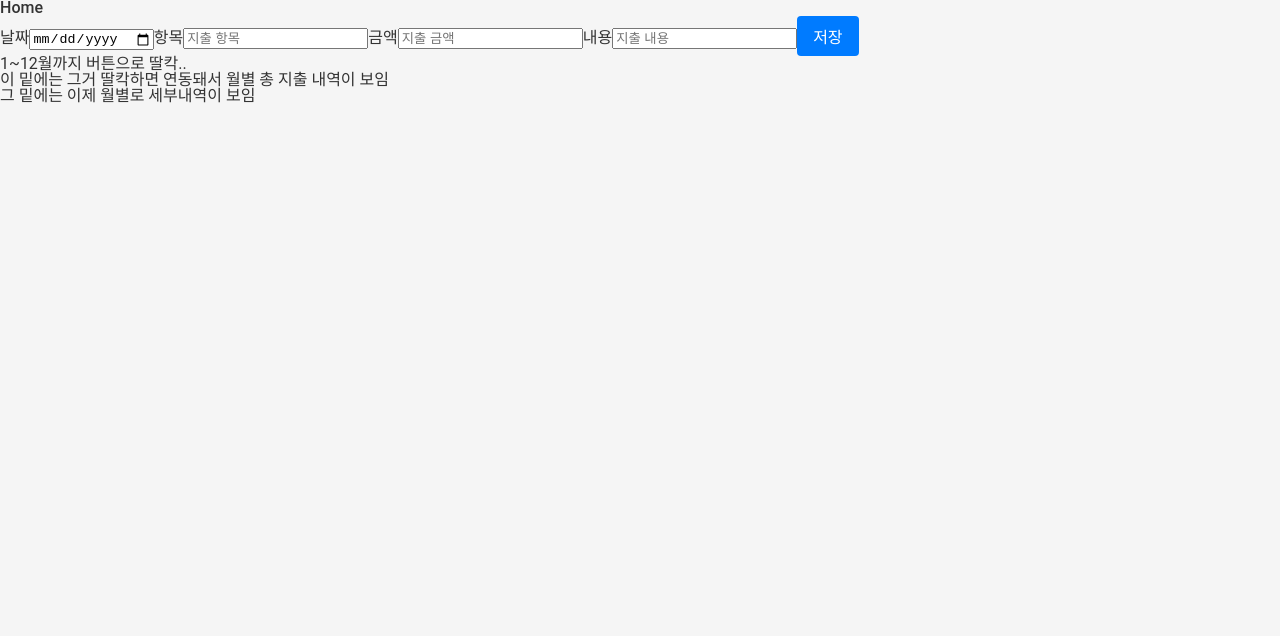
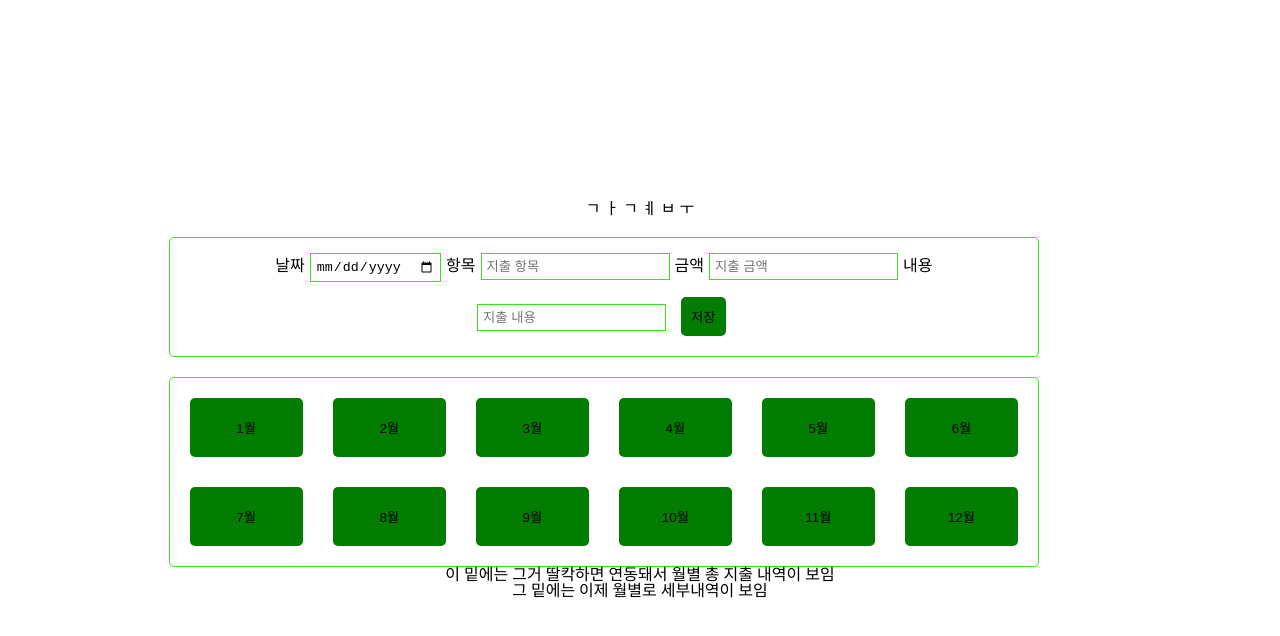
Before and after one commit to MiMing-00/Sparta_financial-ledger, a React (Vite) app: page / in a window 1280 px wide. Shown: the top 636 px of the page. Built offline with nearby package versions, Linux system fonts and the light colour scheme.

Commit message:
display 고뇌 중...

```diff
--- a/src/App.jsx
+++ b/src/App.jsx
@@ -1,8 +1,10 @@
 import Router from "./shard/Router";
+import GlobalStyles from "./styles/GlobalStyles";
 
 function App() {
   return (
     <>
+      <GlobalStyles />
       <Router />
     </>
   );
--- a/src/components/ExpenseForm.jsx
+++ b/src/components/ExpenseForm.jsx
@@ -1,4 +1,37 @@
 import React from "react";
+import styled from "styled-components";
+
+const FormContainer = styled.div`
+  display: grid;
+  grid-gap: 10px;
+  border: 1px solid #39e11b;
+  border-radius: 5px;
+  padding: 10px;
+  margin: 20px 0 20px 0;
+  width: 90%;
+  justify-items: center;
+  align-items: center;
+`;
+
+const Input = styled.input`
+  border: 1px solid #39e11b;
+  margin: 5px;
+  padding: 5px;
+`;
+
+const FormButton = styled.button`
+  background-color: #027d02;
+  border: none;
+  border-radius: 5px;
+  margin: 10px;
+  padding: 10px;
+  cursor: pointer;
+
+  &:hover {
+    background-color: #39e11b;
+    color: white;
+  }
+`;
 
 const ExpenseForm = ({ setExpenses }) => {
   const onSubmitForm = (event) => {
@@ -22,21 +55,22 @@ const ExpenseForm = ({ setExpenses }) => {
     //해당월을 누르면 날짜가 해당월의 1월로 된다. 나중에 구현하기.
     //이거는 expensesbymonth와 연계하기
   };
+  const inputs = ["날짜", "항목", "금약", "내용"];
 
   return (
-    <>
+    <FormContainer>
       <form onSubmit={onSubmitForm}>
         날짜
-        <input type="date" name="date" />
+        <Input type="date" name="date" />
         항목
-        <input type="text" placeholder="지출 항목" name="item" />
+        <Input type="text" placeholder="지출 항목" name="item" />
         금액
-        <input type="number" placeholder="지출 금액" name="amount" />
+        <Input type="number" placeholder="지출 금액" name="amount" />
         내용
-        <input type="text" placeholder="지출 내용" name="content" />
-        <button type="submit">저장</button>
+        <Input type="text" placeholder="지출 내용" name="content" />
+        <FormButton type="submit">저장</FormButton>
       </form>
-    </>
+    </FormContainer>
   );
 };
 
--- /dev/null
+++ b/src/components/ExpensesButton.jsx
@@ -0,0 +1,54 @@
+import React from "react";
+import { useState } from "react";
+import styled from "styled-components";
+
+const ButtonContainer = styled.div`
+  display: grid;
+  grid-template-columns: repeat(6, 1fr);
+  grid-gap: 10px;
+  border: 1px solid #39e11b;
+  border-radius: 5px;
+  padding: 10px;
+  width: 90%;
+`;
+
+const MonthButton = styled.button`
+  background-color: ${(props) => (props.$active ? "#39e11b" : "#027d02")};
+  color: ${(props) => (props.$active ? "white" : "black")};
+  border: none;
+  border-radius: 5px;
+  padding: 20px;
+  margin: 10px;
+  cursor: pointer;
+
+  &:hover {
+    background-color: ${(props) => (props.$active ? "#027d02" : "#39e11b")};
+    color: ${(props) => (props.$active ? "black" : "white")};
+  }
+`;
+
+const ExpensesButton = () => {
+  const [activeIndex, setActiveIndex] = useState("");
+
+  const handleMonthClick = (index) => {
+    setActiveIndex(index);
+  };
+
+  const months = [...Array(12).keys()].map((month) => month + 1);
+  return (
+    <ButtonContainer>
+      {months.map((month, index) => (
+        <MonthButton
+          key={index}
+          $active={activeIndex === index}
+          onClick={() => handleMonthClick(index)}
+        >
+          {" "}
+          {month}월{" "}
+        </MonthButton>
+      ))}
+    </ButtonContainer>
+  );
+};
+
+export default ExpensesButton;
--- a/src/components/ExpensesByMonth.jsx
+++ b/src/components/ExpensesByMonth.jsx
@@ -1,9 +1,10 @@
 import React from "react";
+import ExpensesButton from "./ExpensesButton";
 
 const ExpensesByMonth = () => {
   return (
     <>
-      <div>1~12월까지 버튼으로 딸칵..</div>
+      <ExpensesButton />
       <div>이 밑에는 그거 딸칵하면 연동돼서 월별 총 지출 내역이 보임</div>
       <div>그 밑에는 이제 월별로 세부내역이 보임</div>
     </>
--- a/src/main.jsx
+++ b/src/main.jsx
@@ -2,10 +2,11 @@ import React from "react";
 import ReactDOM from "react-dom/client";
 import App from "./App.jsx";
 import "./styles/reset.css";
-import "./styles/global.css";
+import GlobalStyles from "./styles/GlobalStyles.jsx";
 
 ReactDOM.createRoot(document.getElementById("root")).render(
   <React.StrictMode>
+    {/* <GlobalStyles /> */}
     <App />
   </React.StrictMode>
 );
--- a/src/pages/Home.jsx
+++ b/src/pages/Home.jsx
@@ -19,7 +19,7 @@ const Home = () => {
   ]);
   return (
     <>
-      <h1>Home</h1>
+      <h1>ㄱ ㅏ ㄱ ㅖ ㅂ ㅜ</h1>
       <ExpenseForm setExpenses={setExpenses} />
       <ExpensesByMonth />
     </>
--- /dev/null
+++ b/src/styles/GlobalStyles.jsx
@@ -0,0 +1,16 @@
+import { createGlobalStyle } from "styled-components";
+
+const GlobalStyles = createGlobalStyle`
+  #root, body {
+    margin: 0 auto;
+    min-height: 100vh;
+    max-width: 1200px;
+    min-width: 800px;
+    display: flex;
+    justify-content: center;
+    align-items: center;
+    text-align: center;
+  }
+    `;
+
+export default GlobalStyles;
--- a/src/styles/global.css
+++ /dev/null
@@ -1,33 +0,0 @@
-/* src/styles/global.css */
-body {
-  margin: 0;
-  font-family: "Roboto", sans-serif;
-  color: #333;
-  background-color: #f5f5f5;
-}
-
-h1,
-h2,
-h3,
-h4,
-h5,
-h6 {
-  margin: 0;
-  font-weight: 500;
-}
-
-a {
-  color: #007bff;
-  text-decoration: none;
-}
-
-button {
-  font-family: inherit;
-  font-size: 16px;
-  border: none;
-  background-color: #007bff;
-  color: #fff;
-  padding: 8px 16px;
-  border-radius: 4px;
-  cursor: pointer;
-}
```
